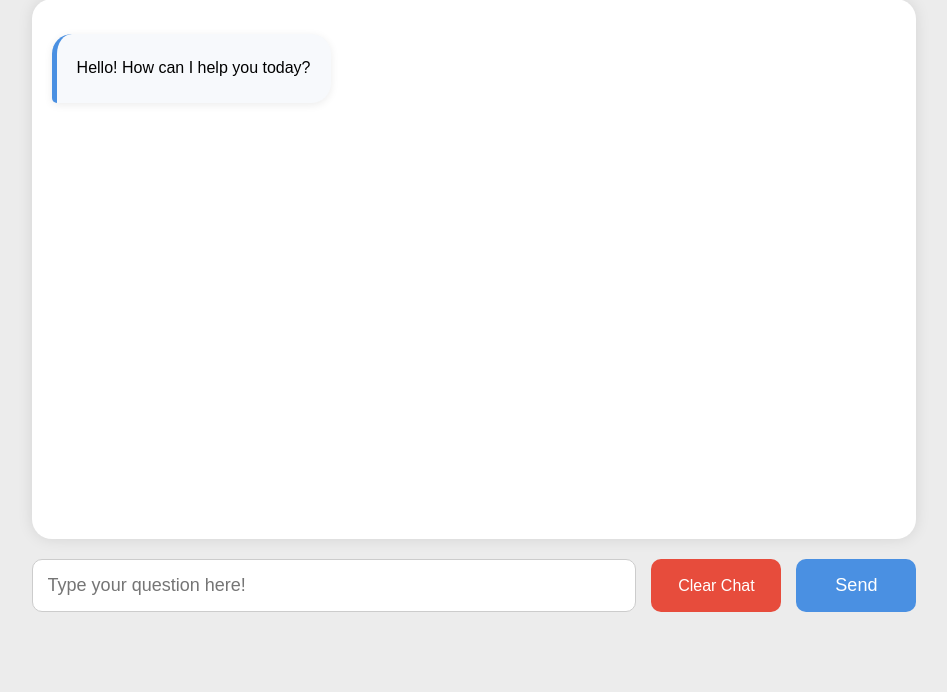
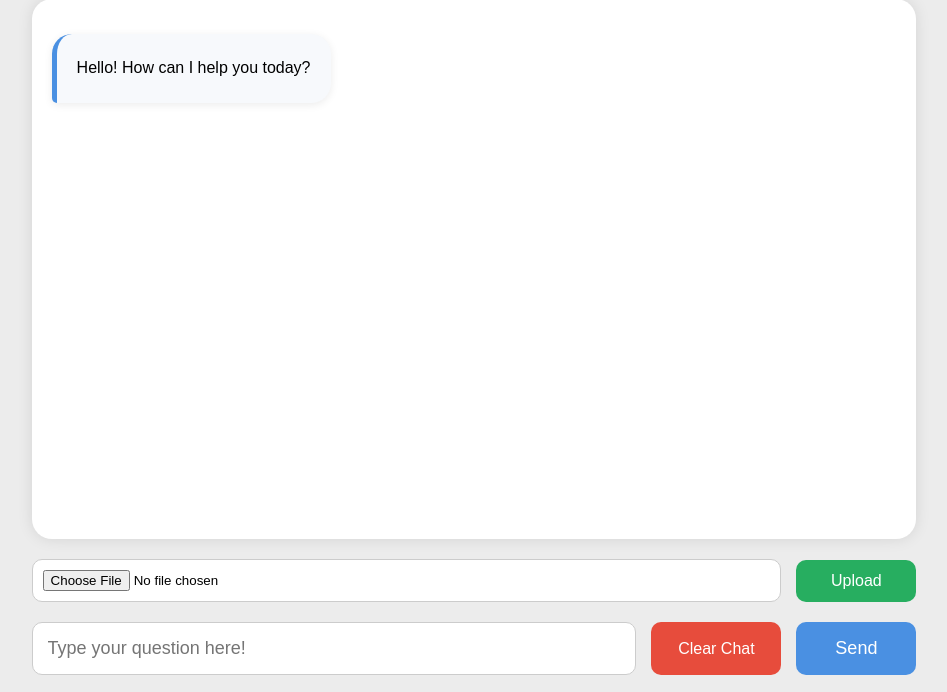
Before and after one commit to MagdaIonescu/AI-Chatbot-Flask-Ollama, a Flask app: page / in a window 1280 px wide. Shown: the part 108-800 px from the top of the page, without its empty margins (166-1113 px from the left). Run offline with Flask 3, Linux system fonts and the light colour scheme.

Commit message:
Implement Simple RAG with TXT, PDF and DOCX document upload

```diff
--- a/app.py
+++ b/app.py
@@ -1,5 +1,7 @@
 from flask import Flask, render_template, request, jsonify
 import ollama
+from pypdf import PdfReader
+from docx import Document
 
 app = Flask(__name__)
 chat_history = [
@@ -8,17 +10,32 @@ chat_history = [
         "content": "You are a friendly AI assistant. Answer in English using simple language. Keep answers concise and under 5 sentences unless more details are requested."
     }
 ]
+document_text = ""
 
 @app.route("/")
 def home():
     return render_template("index.html")
-
-@app.route("/ask", methods = ["POST"])
+@app.route("/ask", methods=["POST"])
 def ask():
     question = request.json["question"]
+
+    if document_text != "":
+        prompt = f"""Use the following document as the main source of information.
+
+If the document contains the answer, use it.
+If the document does not provide enough information, you may use your general knowledge to provide a helpful answer.
+
+Context:
+{document_text}
+ Question:
+{question}
+"""
+    else:
+        prompt = question
+
     chat_history.append({
         "role": "user",
-        "content": question
+        "content": prompt
     })
     response = ollama.chat(
         model = "llama3.2",
@@ -34,13 +51,41 @@ def ask():
 @app.route("/clear", methods=["POST"])
 def clear():
     global chat_history
+    global document_text
+
     chat_history = [
         {
             "role": "system",
             "content": "You are a friendly AI assistant. Answer in English using simple language. Keep answers concise and under 5 sentences unless more details are requested."
         }
     ]
+    document_tex = ""
     return jsonify({"message": "Chat cleared"})
+
+@app.route("/upload", methods=["POST"])
+def upload_document():
+    global document_text
+
+    file = request.files["document"]
+    if file.filename.endswith(".txt"):
+        document_text = file.read().decode("utf-8")
+    elif file.filename.endswith(".pdf"):
+        reader = PdfReader(file)
+        text = ""
+        for page in reader.pages:
+            page_text = page.extract_text()
+            if page_text:
+                text += page_text + "\n"
+        document_text = text
+    elif file.filename.endswith(".docx"):
+        document = Document(file)
+        text = ""
+        for paragraph in document.paragraphs:
+            text += paragraph.text + "\n"
+        document_text = text
+    else:
+        return jsonify({"message": "Unsupported file type"})
+    return jsonify({"message": "Document uploaded successfully"})
 
 if __name__ == "__main__":
     app.run(debug=True)
--- a/static/script.js
+++ b/static/script.js
@@ -2,6 +2,8 @@ const questionInput = document.querySelector("#question");
 const chatBox = document.querySelector("#chatBox");
 const sendButton = document.querySelector("#sendButton");
 const clearButton = document.querySelector("#clearButton");
+const documentInput = document.querySelector("#documentInput");
+const uploadButton = document.querySelector("#uploadButton");
 
 sendButton.addEventListener("click", async function () {
     const question = questionInput.value;
@@ -44,4 +46,22 @@ clearButton.addEventListener("click", async function () {
         method:"POST"
     });
     chatBox.innerHTML = `<div class="bot-message"><strong>AI Assistant</strong><br><br>Hello! How can I help you today?</div>`;
+    documentInput.value = "";
 });
+
+uploadButton.addEventListener("click", async function () {
+    const file = documentInput.files[0];
+    if(!file)
+    {
+        allert("Please select a document!");
+        return;
+    }
+    const formData = new FormData();
+    formData.append("document", file);
+    const response = await fetch("/upload", {
+        method: "POST",
+        body: formData
+    });
+    const data = await response.json();
+    alert(data.message);
+});
--- a/static/style.css
+++ b/static/style.css
@@ -97,3 +97,36 @@ h1 {
     background: #c0392b;
     transform: scale(1.05);
 }
+
+#uploadButton {
+    width: 120px;
+    border: none;
+    border-radius: 10px;
+    background: #27ae60;
+    color: white;
+    font-size: 16px;
+    cursor: pointer;
+    padding: 12px;
+    transition: 0.25s;
+}
+
+#uploadButton:hover {
+    background: #219150;
+    transform: scale(1.05);
+}
+
+.upload-area {
+    display: flex;
+    gap: 15px;
+    margin-top: 20px;
+    align-items: center;
+}
+
+#documentInput {
+    flex: 1;
+    padding: 10px;
+    background: white;
+    border: 1px solid #ccc;
+    border-radius: 10px;
+    cursor: pointer;
+}
--- a/templates/index.html
+++ b/templates/index.html
@@ -10,9 +10,13 @@
             <div id = "chatBox">
                 <div class = "bot-message">Hello! How can I help you today?</div>
             </div>
+            <div class = "upload-area">
+                <input type = "file" id="documentInput">
+                <button id = "uploadButton">Upload</button>
+            </div>
             <div class = "input-area">
                 <input id ="question" type="text" placeholder="Type your question here!">
-                <button id="clearButton">Clear Chat</button>
+                <button id ="clearButton">Clear Chat</button>
                 <button id ="sendButton">Send</button>
             </div>
         </div>
```
